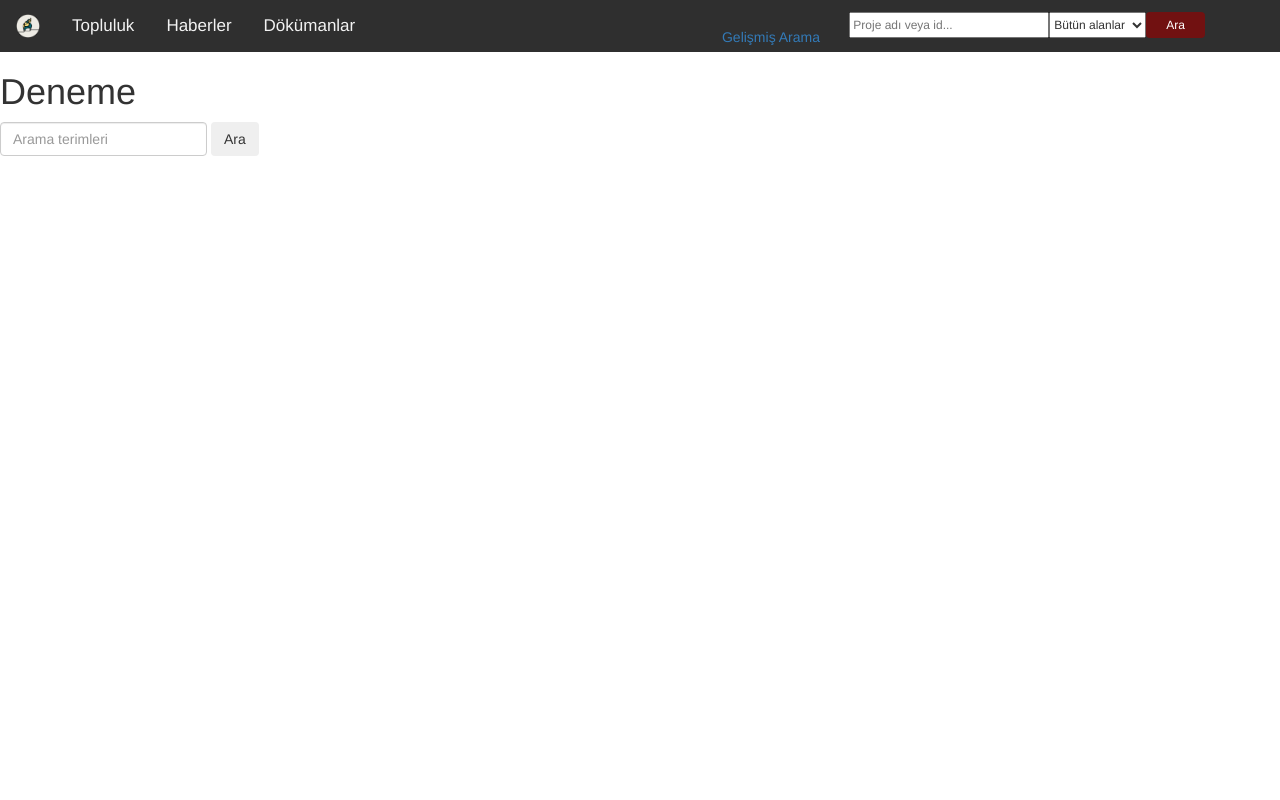
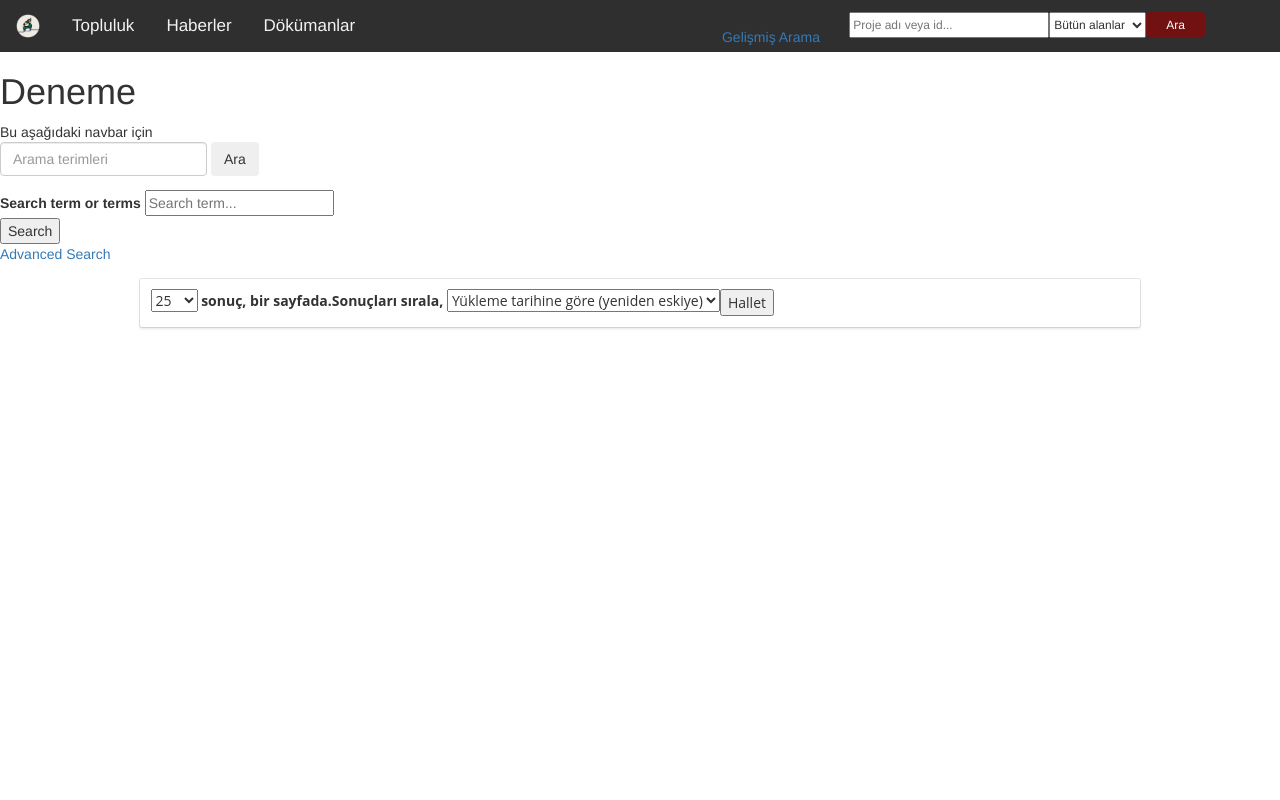
Before and after one commit to dakyol/Keci, a Django app: page /keci/search/ in a window 1280 px wide. Run offline with Django 3.2, Linux system fonts and the light colour scheme; data that the repository does not hold is empty; some libraries are stand-ins or nearby versions.

Commit message:
Add searchbar and change related view function

```diff
--- a/keci/static/css/keci.css
+++ b/keci/static/css/keci.css
@@ -137,3 +137,43 @@
     font-weight: 600;
     font-size: 14px;
   }
+
+  /**************************************************/
+  /* keci_search */
+
+  .box {
+    box-sizing: content-box;
+    align-items: center;
+    background-color: rgb(255, 255, 255);
+    border-bottom-left-radius: 2px;
+    border-bottom-right-radius: 2px;
+    border-top-left-radius: 2px;
+    border-top-right-radius: 2px;
+    box-shadow: rgba(10, 10, 10, 0.1) 0px 2px 3px, rgba(10, 10, 10, 0.1) 0px 0px 0px 1px;
+    color: rgb(51, 51, 51);
+    display: flex;
+    flex-basis: auto;
+    flex-grow: 0;
+    flex-shrink: 0;
+    flex-wrap: wrap;
+    font-family: "Open Sans", "Lucida Grande", "Helvetica Neue", Helvetica, Arial, sans-serif;
+    font-size: 14px;
+    font-weight: 400;
+    justify-content: flex-start;
+    line-height: 21px;
+    margin-bottom: -10.5px;
+    padding-top: 10.5px;
+    padding-bottom: 10.5px;
+    padding-right: 10.5px;
+    padding-left: 10.5px;
+    text-rendering: optimizeLegibility;
+  }
+
+  .level {
+    align-items: center;
+    box-sizing: content-box;
+    margin-bottom: 21px;
+    justify-content: space-between;
+    margin-left: 140px;
+    margin-right: 140px;
+  }
--- /dev/null
+++ b/keci/static/js/keci_search.js
@@ -0,0 +1,5 @@
+
+
+function selectElement() {
+    document.querySelectorAll("option[value=200]").setAttribute('selected', 'selected');
+}
--- a/keci/templates/index.html
+++ b/keci/templates/index.html
@@ -35,6 +35,8 @@
         }
       }
       </script>
+      {% block head-js %}
+      {% endblock %}
     </head>
     <body>
       <nav>
--- a/keci/templates/keci_search.html
+++ b/keci/templates/keci_search.html
@@ -1,15 +1,83 @@
 {% extends "index.html" %}
+{% load static %}
 {% load custom_tags %}
 {% block title %}
   <title>Arama</title>
 {% endblock %}
+{% block head-js %}
+<!--script src="{% static 'js/keci_search.js' %}"></script-->
+{% endblock %}
 {% block content %}
 <h1>Deneme</h1>
-
+Bu aşağıdaki navbar için
 <form class="form-inline my-2 my-lg-0" action="{% url 'keci_search' %}">
   <input class="form-control mr-sm-2" type="search"   placeholder="Arama terimleri" aria-label="Search" name="search">
   <button class="btn btn-outline-success my-2 my-sm-0" type="submit">Ara</button>
 </form>
+{{ query_term }}
+<div class="content">
+
+  <form method="GET" action="{% url 'keci_search' %}" aria-role="search">
+
+
+
+    <div class="field has-addons-tablet">
+      <div class="control is-expanded">
+        <label for="query" class="hidden-label">Search term or terms</label>
+
+          <input class="input is-medium" id="query" name="query" placeholder="Search term..." type="text" value="{{ query_term }}">
+
+
+      </div>
+
+      <div class="control">
+        <button class="button is-link is-medium">Search</button>
+      </div>
+
+    <div class="is-clearfix" style="height: 2.5em">
+      <div class="is-pulled-right">
+
+        <a href="{% url 'keci_search' %}">Advanced Search</a>
+
+      </div>
+    </div>
+    <input type="hidden" name="order" value="11">
+    <input type="hidden" name="size" value="{{ size_term }}">
+  </form>
+
+  <div class="level">
+    <div class="level-left">
+      <form method="GET" action="{% url 'keci_search' %}">
+        <div class="" style="display: none;">
+          <input type="text" id="query" name="query" value="{{ query_term }}">
+        </div>
+        <div class="box">
+          <div class="">
+            <span>
+              <select name="size" id="size">
+                <option value="25" selected>25</option>
+                <option value="50">50</option>
+                <option value="100">100</option>
+                <option value="200">200</option>
+              </select>
+            </span>
+            <label for="size">sonuç, bir sayfada.</label>
+          </div>
+          <div class="">
+            <label for="order">Sonuçları sırala,</label>
+            <span>
+              <select name="order" id="order">
+                <option value="-announced-date">Yükleme tarihine göre (yeniden eskiye)</option>
+              </select>
+            </span>
+          </div>
+          <div class="">
+            <button class="">Hallet</button>
+          </div>
+        </div>
+      </form>
+    </div>
+  </div>
 
   <ol class="project-list breathe-horizontal" start="1">
     {% for project in projects %}
@@ -81,7 +149,7 @@
 
       <p class="comments is-size-7">
         <span class="has-text-black-bis has-text-weight-semibold">Comments:</span>
-      <span class="has-text-grey-dark mathjax">n pages, m figures and k tables; project page: http://path/to/projectpage</span>
+        <span class="has-text-grey-dark mathjax">n pages, m figures and k tables; project page: https://path/to/projectpage</span>
       </p>
 
 
@@ -91,6 +159,8 @@
     </li>
     {% endfor %}
   </ol>
+</div>
+
 
 {% for project in projects %}
 <h1>{{forloop.counter}}. {{project.title}}</h1>
--- a/keci/templates/project.html
+++ b/keci/templates/project.html
@@ -40,5 +40,6 @@ k-id:{{ project.id }}
   \[x = {-b \pm \sqrt{b^2-4ac} \over 2a}.\]
 </p>
 
+<a href="{% url 'download_pdf' id='ec78bc1c-0202-4445-a48f-b154c4ceeaa8' %}">sdsd</a>
 
 {% endblock %}
--- a/keci/views.py
+++ b/keci/views.py
@@ -50,13 +50,29 @@ def new_project_view(request):
 
 def keci_search_view(request):
     search_project = request.GET.get('search')
+    order = request.GET.get('size')
+    print(order)
+
+    query = request.GET.get('query')#id ile alıyoruz
+    print(query)
+
+    size = request.GET.get('size')
+    print(size)
 
     if search_project:
-        projects = Project.objects.filter(Q(title__icontains=search_project))# & Q(abstract__icontains=search_post)
+        projects = Project.objects.filter(Q(title__icontains=search_project))# & Q(abstract__icontains=search_project)
     else:
         projects = Project.objects.all().order_by("-pub_date")
 
-    context = {'projects':projects, 'search_project':search_project}
+    if query:
+        projectss = Project.objects.all().order_by("-pub_date")
+    else:
+        projectss = Project.objects.all().order_by("-pub_date")
+
+    if query ==None:
+        query = ""
+
+    context = {'projects':projects, 'search_project':search_project, 'projectss':projectss, 'query_term':query, 'size_term':size}
     return render(request, 'keci_search.html', context=context)
 
 def keci_advanced_search_view(request):
```
Also changed, not shown: keci/templates/help.html (+28 -1 lines). Lines whose indentation alone changed are shown as unchanged.
